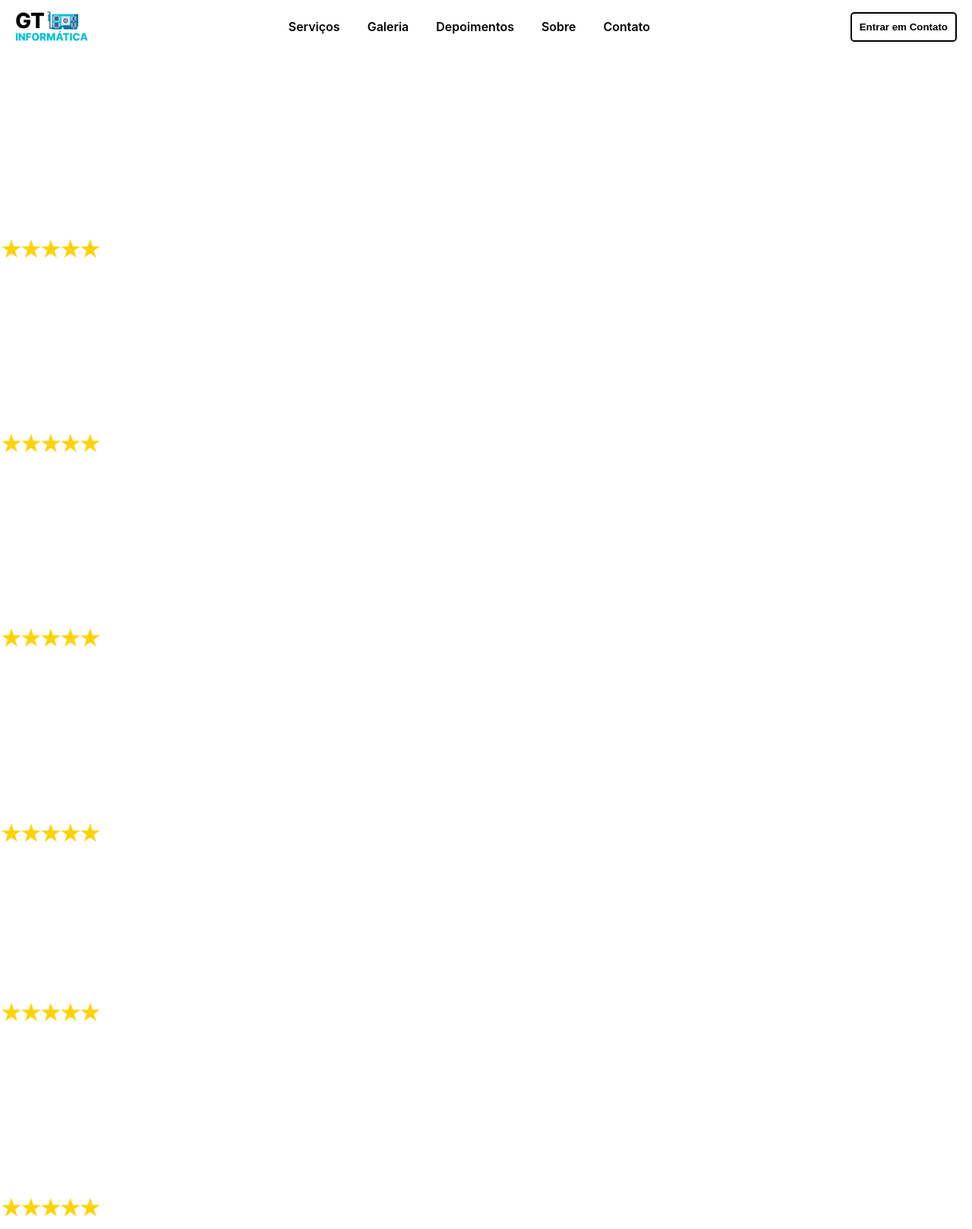
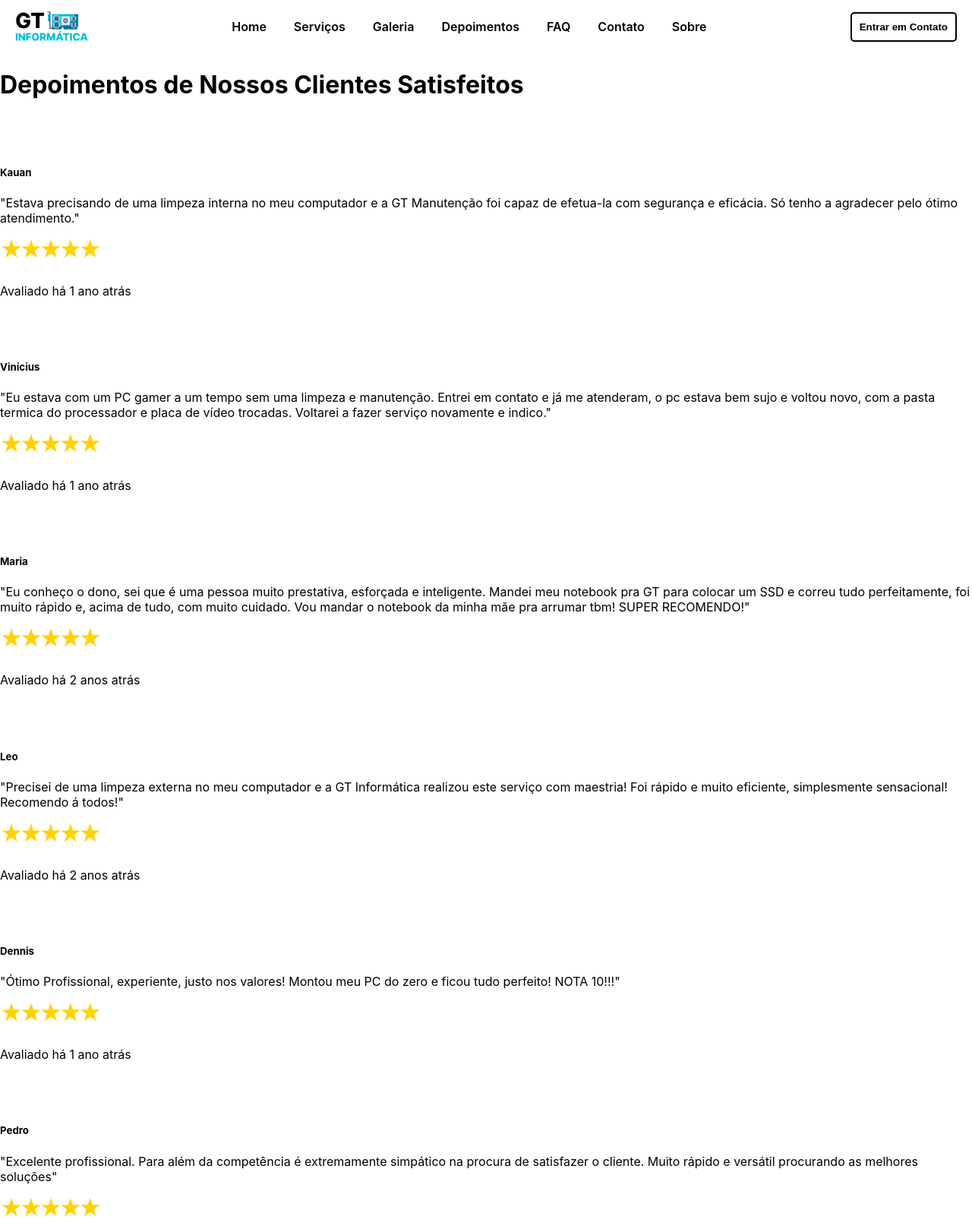
Before and after one commit to DaviJDuarte/GT-Informatica, a plain HTML site: page depoimentos.html in a window 1280 px wide. Shown: the top 1618 px of the page at 76% size. Drawn offline with Linux system fonts and the light colour scheme.

Commit message:
Atualizar header das páginas de depoimento e galeria

```diff
--- a/depoimentos.html
+++ b/depoimentos.html
@@ -13,84 +13,86 @@
         <div class="logo-header"><img src="assets/images/logo.png" alt="Logo" class="logo-header-image"></div>
         <nav class="menu">
             <ul>
-                <li><a href="#">Serviços</a></li>
-                <li><a href="#">Galeria</a></li>
-                <li><a href="#">Depoimentos</a></li>
-                <li><a href="#">Sobre</a></li>
-                <li><a href="#">Contato</a></li>
+                <li><a href="./index.html">Home</a></li>
+                <li><a href="./servicos.html">Serviços</a></li>
+                <li><a href="./galeria.html">Galeria</a></li>
+                <li><a href="./depoimentos.html">Depoimentos</a></li>
+                <li><a href="./faq.html">FAQ</a></li>
+                <li><a href="./contato.html">Contato</a></li>
+                <li><a href="./sobre.html">Sobre</a></li>
             </ul>
         </nav>
-        <a>
+        <a href="contato.html">
             <button class="contact-button">Entrar em Contato</button>
         </a>
     </header>
     <main>
         <div>
-            <h1 style="color: white;">Depoimentos de Nossos Clientes Satisfeitos</h1>
+            <h1>Depoimentos de Nossos Clientes Satisfeitos</h1>
                 <div>
                     <img src="assets/images/depoimentos/ProfilePicture.png" height="40px" alt="Foto de pefil">
-                    <h5 style="color: white;">Kauan</h5>
-                    <p style="color: white;">"Estava precisando de uma limpeza interna no meu computador e a GT Manutenção foi capaz de efetua-la com segurança e eficácia. Só tenho a agradecer pelo ótimo atendimento."</p>
+                    <h5>Kauan</h5>
+                    <p>"Estava precisando de uma limpeza interna no meu computador e a GT Manutenção foi capaz de efetua-la com segurança e eficácia. Só tenho a agradecer pelo ótimo atendimento."</p>
                     <img src="assets/images/depoimentos/5estrelas.png" height="40px" alt="5 estrelas">
-                    <p style="color: white;">Avaliado há 1 ano atrás</p>
+                    <p>Avaliado há 1 ano atrás</p>
                 </div>
                 <div>
                     <img src="assets/images/depoimentos/ProfilePicture.png" height="40px" alt="Foto de pefil">
-                    <h5 style="color: white;">Vinícius</h5>
-                    <p style="color: white;">"Eu estava com um PC gamer a um tempo sem uma limpeza e manutenção.
+                    <h5>Vinícius</h5>
+                    <p>"Eu estava com um PC gamer a um tempo sem uma limpeza e manutenção.
                     Entrei em contato e já me atenderam, o pc estava bem sujo e voltou novo, com a pasta termica do processador e placa de vídeo trocadas.
                     Voltarei a fazer serviço novamente e indico."</p>
                     <img src="assets/images/depoimentos/5estrelas.png" height="40px" alt="5 estrelas">
-                    <p style="color: white;">Avaliado há 1 ano atrás</p>
+                    <p>Avaliado há 1 ano atrás</p>
                 </div>
                 <div>
                     <img src="assets/images/depoimentos/ProfilePicture.png" height="40px" alt="Foto de pefil">
-                    <h5 style="color: white;">Maria</h5>
-                    <p style="color: white;">"Eu conheço o dono, sei que é uma pessoa muito prestativa, esforçada e inteligente. Mandei meu notebook pra GT para colocar um SSD e correu tudo perfeitamente, foi muito rápido e, acima de tudo, com muito cuidado. Vou mandar o notebook da minha mãe pra arrumar tbm! SUPER RECOMENDO!"</p>
+                    <h5>Maria</h5>
+                    <p>"Eu conheço o dono, sei que é uma pessoa muito prestativa, esforçada e inteligente. Mandei meu notebook pra GT para colocar um SSD e correu tudo perfeitamente, foi muito rápido e, acima de tudo, com muito cuidado. Vou mandar o notebook da minha mãe pra arrumar tbm! SUPER RECOMENDO!"</p>
                     <img src="assets/images/depoimentos/5estrelas.png" height="40px" alt="5 estrelas">
-                    <p style="color: white;">Avaliado há 2 anos atrás</p>
+                    <p>Avaliado há 2 anos atrás</p>
                 </div>
                 <div>
                     <img src="assets/images/depoimentos/ProfilePicture.png" height="40px" alt="Foto de pefil">
-                    <h5 style="color: white;">Leo</h5>
-                    <p style="color: white;">"Precisei de uma limpeza externa no meu computador e a GT Informática realizou este serviço com maestria! Foi rápido e muito eficiente, simplesmente sensacional! Recomendo á todos!"</p>
+                    <h5>Leo</h5>
+                    <p>"Precisei de uma limpeza externa no meu computador e a GT Informática realizou este serviço com maestria! Foi rápido e muito eficiente, simplesmente sensacional! Recomendo á todos!"</p>
                     <img src="assets/images/depoimentos/5estrelas.png" height="40px" alt="5 estrelas">
-                    <p style="color: white;">Avaliado há 2 anos atrás</p>
+                    <p>Avaliado há 2 anos atrás</p>
                 </div>
                 <div>
                     <img src="assets/images/depoimentos/ProfilePicture.png" height="40px" alt="Foto de pefil">
-                    <h5 style="color: white;">Dennis</h5>
-                    <p style="color: white;">"Ótimo Profissional, experiente, justo nos valores! Montou meu PC do zero e ficou tudo perfeito! NOTA 10!!!"</p>
+                    <h5>Dennis</h5>
+                    <p>"Ótimo Profissional, experiente, justo nos valores! Montou meu PC do zero e ficou tudo perfeito! NOTA 10!!!"</p>
                     <img src="assets/images/depoimentos/5estrelas.png" height="40px" alt="5 estrelas">
-                    <p style="color: white;">Avaliado há 1 ano atrás</p>
+                    <p>Avaliado há 1 ano atrás</p>
                 </div>
                 <div>
                     <img src="assets/images/depoimentos/ProfilePicture.png" height="40px" alt="Foto de pefil">
-                    <h5 style="color: white;">Pedro</h5>
-                    <p style="color: white;">"Excelente profissional. Para além da competência é extremamente simpático na procura de satisfazer o cliente. Muito rápido e versátil procurando as melhores soluções"</p>
+                    <h5>Pedro</h5>
+                    <p>"Excelente profissional. Para além da competência é extremamente simpático na procura de satisfazer o cliente. Muito rápido e versátil procurando as melhores soluções"</p>
                     <img src="assets/images/depoimentos/5estrelas.png" height="40px" alt="5 estrelas">
-                    <p style="color: white;">Avaliado há 2 anos atrás</p>
+                    <p>Avaliado há 2 anos atrás</p>
                 </div>
                 <div>
                     <img src="assets/images/depoimentos/ProfilePicture.png" height="40px" alt="Foto de pefil">
-                    <h5 style="color: white;">Carlos</h5>
-                    <p style="color: white;">Conheci a empresa por indicação de um vizinho e foi a melhor coisa que aconteceu! Meu PC usado para jogos foi revitalizado e ficou pronto em tempo recorde! Super recomendo!</p>
+                    <h5>Carlos</h5>
+                    <p>Conheci a empresa por indicação de um vizinho e foi a melhor coisa que aconteceu! Meu PC usado para jogos foi revitalizado e ficou pronto em tempo recorde! Super recomendo!</p>
                     <img src="assets/images/depoimentos/5estrelas.png" height="40px" alt="5 estrelas">
-                    <p style="color: white;">Avaliado há 2 anos atrás</p>
+                    <p>Avaliado há 2 anos atrás</p>
                 </div>
                 <div>
                     <img src="assets/images/depoimentos/ProfilePicture.png" height="40px" alt="Foto de pefil">
-                    <h5 style="color: white;">Jeferson</h5>
-                    <p style="color: white;">"Rápido, confiável e excelente atendimento. Montou meu PC HighEnd com muita técnica. </p>
+                    <h5>Jeferson</h5>
+                    <p>"Rápido, confiável e excelente atendimento. Montou meu PC HighEnd com muita técnica. </p>
                     <img src="assets/images/depoimentos/5estrelas.png" height="40px" alt="5 estrelas">
-                    <p style="color: white;">Avaliado há 2 anos atrás</p>
+                    <p>Avaliado há 2 anos atrás</p>
                 </div>
                 <div>
                     <img src="assets/images/depoimentos/ProfilePicture.png" height="40px" alt="Foto de pefil">
-                    <h5 style="color: white;"> Felipe </h5>
-                    <p style="color: white;">"Trabalho impecável, se dispõe e se dedica a resolver o problema de maneira rápida" </p>
+                    <h5> Felipe </h5>
+                    <p>"Trabalho impecável, se dispõe e se dedica a resolver o problema de maneira rápida" </p>
                     <img src="assets/images/depoimentos/5estrelas.png" height="40px" alt="5 estrelas">
-                    <p style="color: white;">Avaliado há 2 anos atrás</p>
+                    <p>Avaliado há 2 anos atrás</p>
                 </div>
         </div>
     </main>
```
Also changed, not shown: galeria.html (+9 -7 lines).
